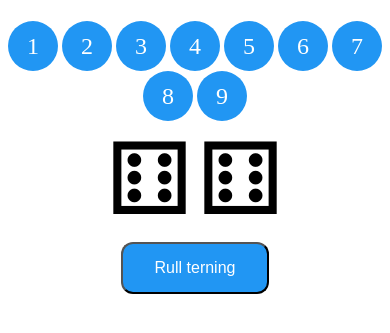
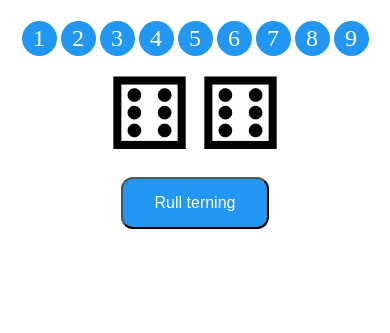
Before and after one commit to MarkusLund/jolv, a plain HTML site: page index.html in a window 390 px wide. Shown: the part 69-402 px from the top of the page. Drawn offline with Linux system fonts and the light colour scheme.

Commit message:
Smaller numbers to fit iphone screen

```diff
--- a/style.css
+++ b/style.css
@@ -1,11 +1,4 @@
 .dice {
-  /* width: 100px;
-  height: 100px;
-  border: 1px solid black;
-  margin-right: 10px;
-  display: flex;
-  justify-content: center;
-  align-items: center; */
   font-size: 100px;
   display: inline;
 }
@@ -45,13 +38,13 @@ body {
 
 .number {
   display: inline-block;
-  width: 50px;
-  height: 50px;
+  width: 35px;
+  height: 35px;
   border-radius: 50%;
   background-color: #2196f3;
   color: white;
   text-align: center;
-  line-height: 50px;
+  line-height: 35px;
   font-size: 24px;
   opacity: 0.3;
 }
```
